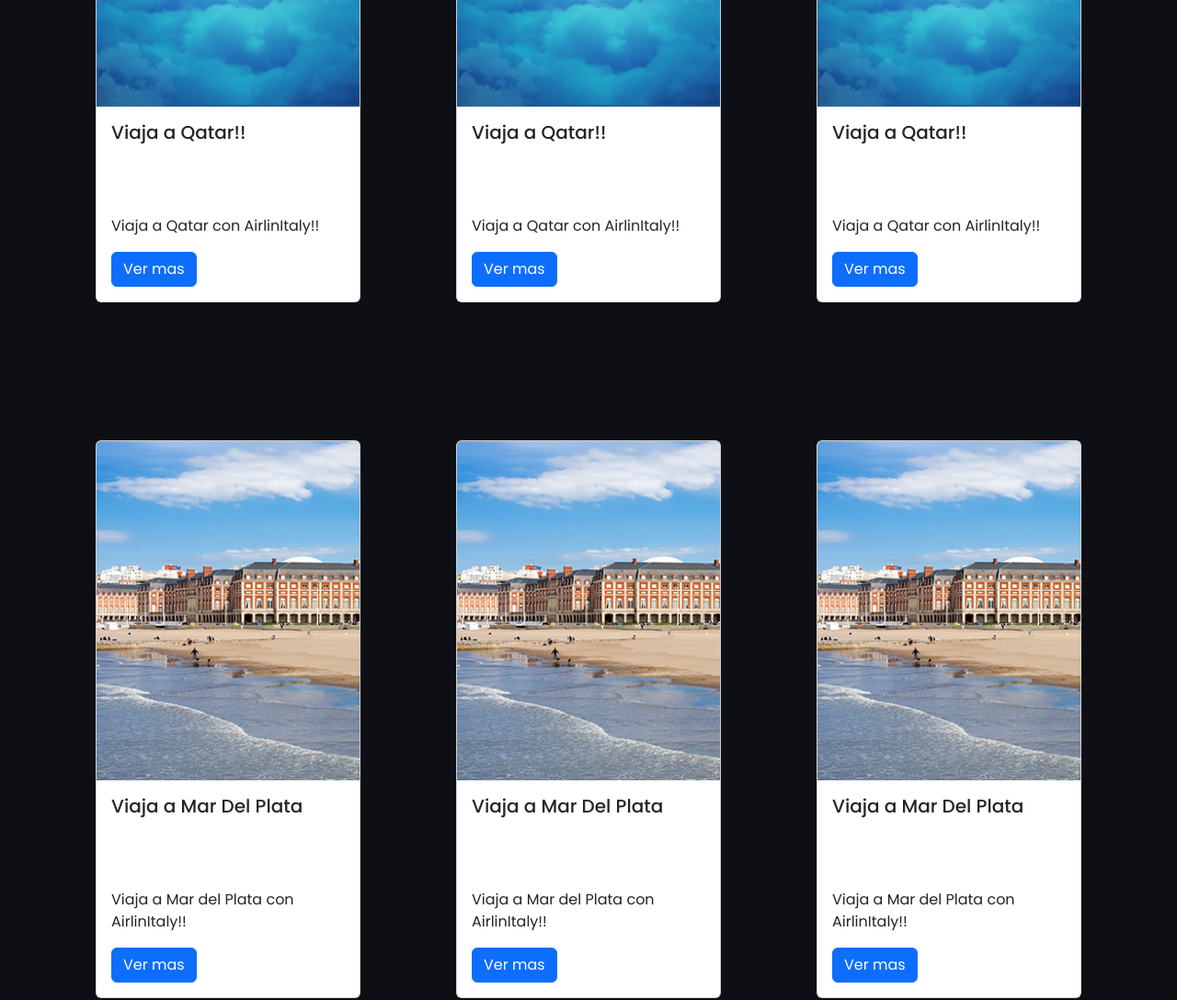
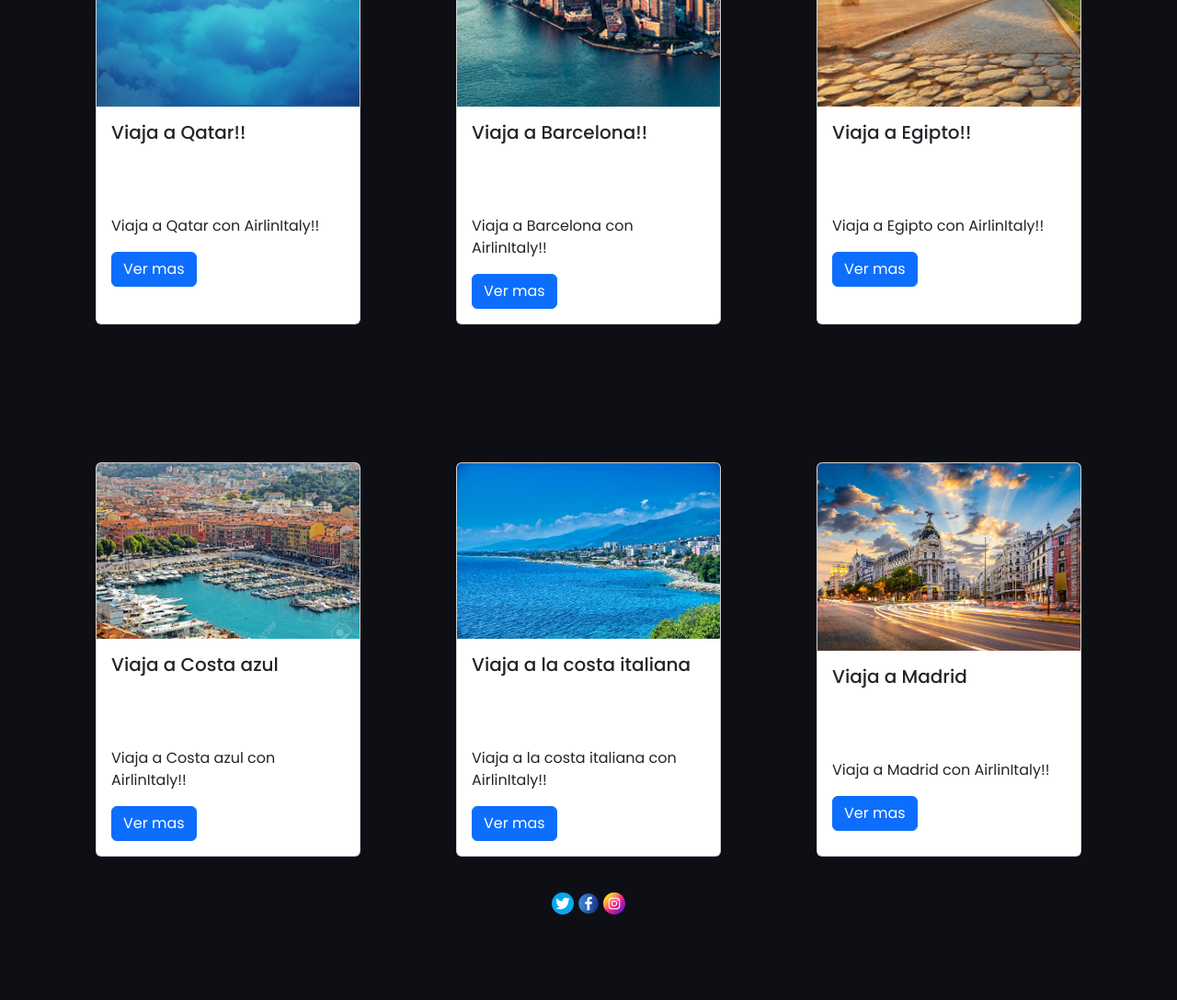
Before and after one commit to Mattia-rc/coder, a website: page paginas/ofertas.html in a window 1280 px wide. Shown: the part 560-1648 px from the top of the page at 92% size. After the commit the page ends 1555 px from the top, so only its background shows below. Drawn offline with nearby package versions, Linux system fonts and the light colour scheme.

Commit message:
Corrijiendio

```diff
--- a/paginas/ofertas.html
+++ b/paginas/ofertas.html
@@ -70,18 +70,18 @@
   </div>
 </div>
 <div class="card" style="width: 18rem;">
-  <img src="../img/qatar_card_1.jpg" class="card-img-top" alt="...">
+  <img src="../img/new york.jpg" class="card-img-top" alt="...">
   <div class="card-body">
-    <h5 class="card-title">Viaja a Qatar!!</h5>
-    <p class="card-text">Viaja a Qatar con AirlinItaly!!</p>
+    <h5 class="card-title">Viaja a Barcelona!!</h5>
+    <p class="card-text">Viaja a Barcelona con AirlinItaly!!</p>
     <a href="#" class="btn btn-primary">Ver mas</a>
   </div>
 </div>
 <div class="card" style="width: 18rem;">
-  <img src="../img/qatar_card_1.jpg" class="card-img-top" alt="...">
+  <img src="../img/roma.jpg" class="card-img-top" alt="...">
   <div class="card-body">
-    <h5 class="card-title">Viaja a Qatar!!</h5>
-    <p class="card-text">Viaja a Qatar con AirlinItaly!!</p>
+    <h5 class="card-title">Viaja a Egipto!!</h5>
+    <p class="card-text">Viaja a Egipto con AirlinItaly!!</p>
     <a href="#" class="btn btn-primary">Ver mas</a>
   </div>
 </div>
@@ -90,26 +90,26 @@
 
 <div class="d-flex flex-2">
   <div class="card" style="width: 18rem;">
-    <img src="../img/MDQ_279x360 (1).jpg" class="card-img-top" alt="...">
+    <img src="../img/costa azul.jpg" class="card-img-top" alt="...">
     <div class="card-body">
-      <h5 class="card-title">Viaja a Mar Del Plata</h5>
-      <p class="card-text">Viaja a Mar del Plata con AirlinItaly!!</p>
+      <h5 class="card-title">Viaja a Costa azul</h5>
+      <p class="card-text">Viaja a Costa azul con AirlinItaly!!</p>
       <a href="#" class="btn btn-primary">Ver mas</a>
     </div>
   </div>
   <div class="card" style="width: 18rem;">
-    <img src="../img/MDQ_279x360 (1).jpg" class="card-img-top" alt="...">
+    <img src="../img/costa italiana.jpg" class="card-img-top" alt="...">
     <div class="card-body">
-      <h5 class="card-title">Viaja a Mar Del Plata</h5>
-      <p class="card-text">Viaja a Mar del Plata con AirlinItaly!!</p>
+      <h5 class="card-title">Viaja a la costa italiana</h5>
+      <p class="card-text">Viaja a la costa italiana con AirlinItaly!!</p>
       <a href="#" class="btn btn-primary">Ver mas</a>
     </div>
   </div>
   <div class="card" style="width: 18rem;">
-    <img src="../img/MDQ_279x360 (1).jpg" class="card-img-top" alt="...">
+    <img src="../img/madrid.jpg" class="card-img-top" alt="...">
     <div class="card-body">
-      <h5 class="card-title">Viaja a Mar Del Plata</h5>
-      <p class="card-text">Viaja a Mar del Plata con AirlinItaly!!</p>
+      <h5 class="card-title">Viaja a Madrid</h5>
+      <p class="card-text">Viaja a Madrid con AirlinItaly!!</p>
       <a href="#" class="btn btn-primary">Ver mas</a>
     </div>
   </div>
--- a/scss/estilos.scss
+++ b/scss/estilos.scss
@@ -197,6 +197,7 @@ p {
   font-size: 20px;
   width: 20%;
   padding-bottom: 40px;
+
 
 }
 
@@ -405,6 +406,7 @@ margin: 20px;
     font-size: 40px;
   }
 
+
   .container-flex {
     display: flex;
     flex-direction: column;
```
Also changed, not shown: index.html (+3 -1 lines), img/barcelona.jpg (added), img/costa azul.jpg (added), img/costa italiana.jpg (added), img/egipto.jpg (added), img/madrid.jpg (added), img/new york.jpg (added), img/roma.jpg (added).
